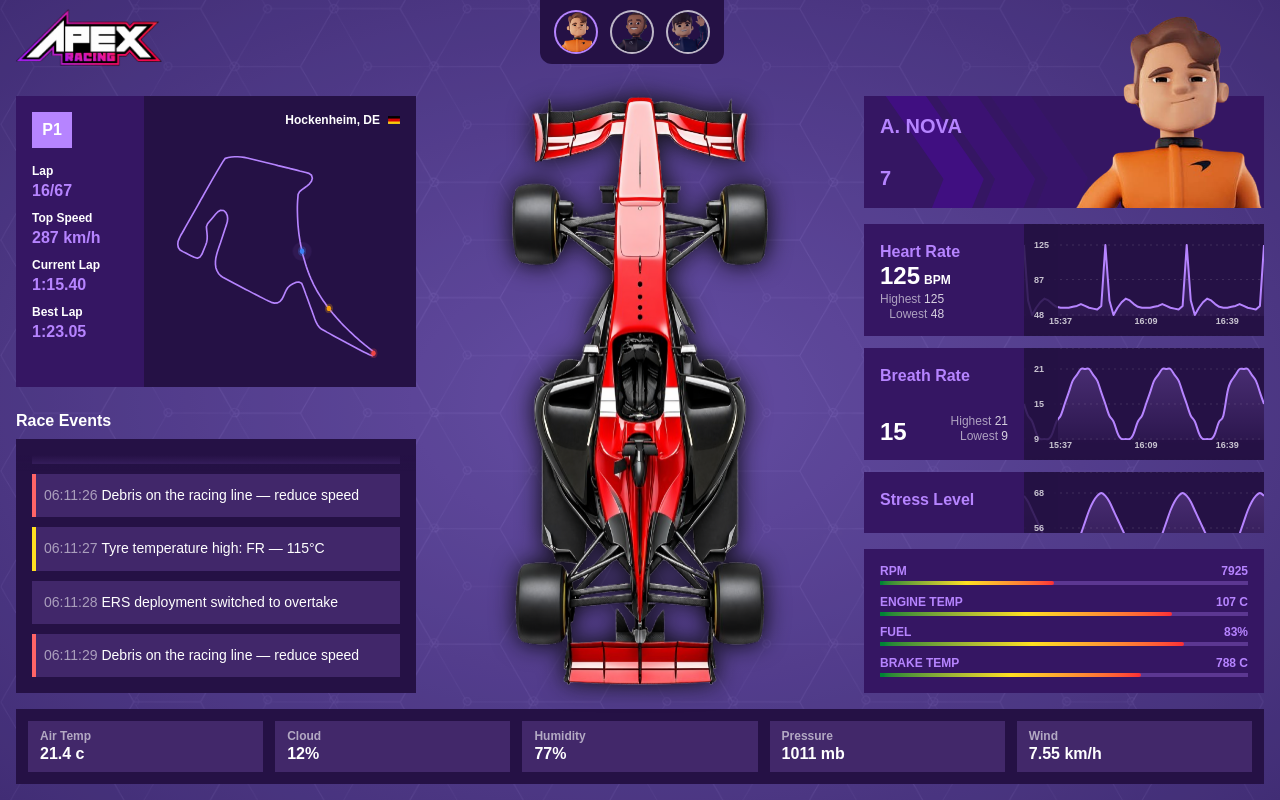
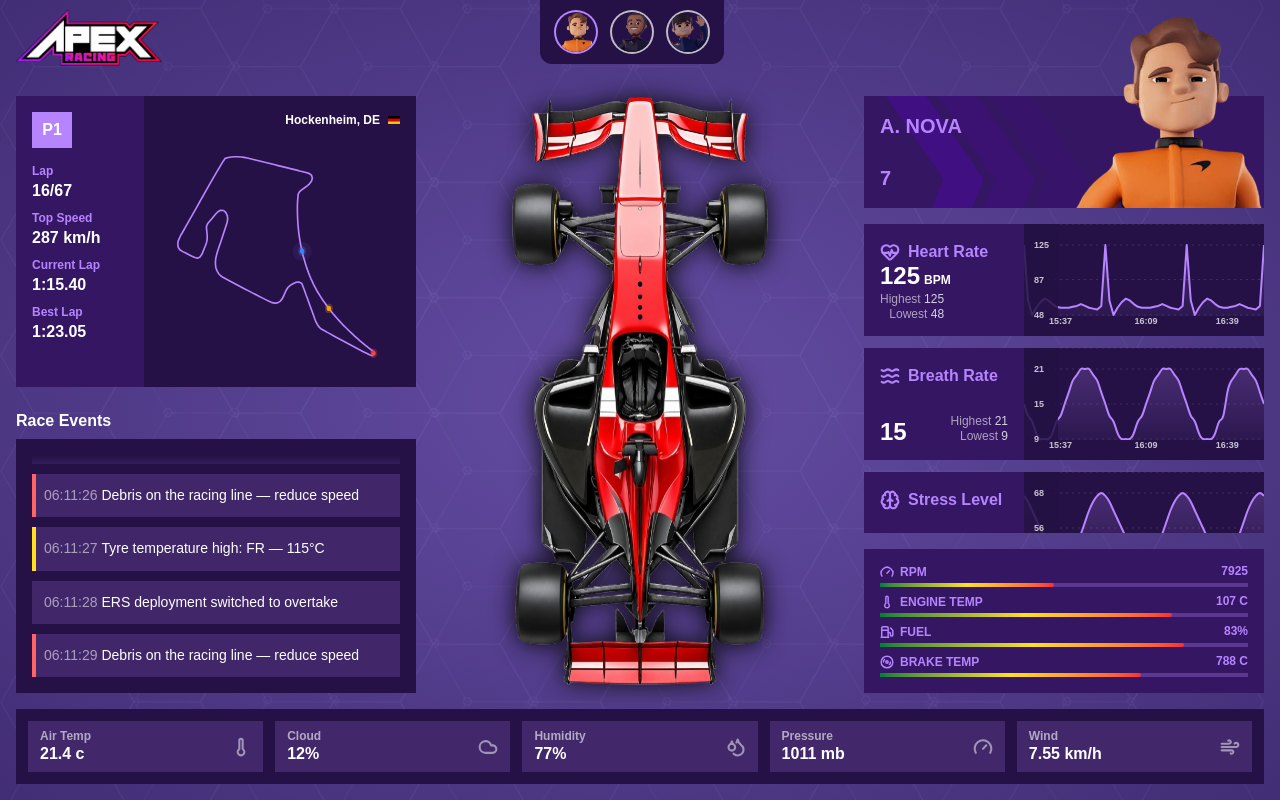
Before and after one commit to zahinafsar/f1-race-control, a React (Vite) app: page / in a window 1280 px wide. Built offline with nearby package versions, Linux system fonts and the light colour scheme.

Commit message:
add icon on cards

```diff
--- a/package.json
+++ b/package.json
@@ -13,6 +13,7 @@
     "@fontsource-variable/geist": "^5.3.0",
     "@tailwindcss/vite": "^4.3.3",
     "date-fns": "^4.4.0",
+    "lucide-react": "^1.45.0",
     "motion": "^13.2.0",
     "react": "^19.2.4",
     "react-dom": "^19.2.4",
--- a/src/component/circuit-panel.tsx
+++ b/src/component/circuit-panel.tsx
@@ -29,8 +29,8 @@ export function CircuitPanel() {
           <div className="space-y-3 font-extrabold">
             {details.map((detail) => (
               <div key={detail.label}>
-                <div className="text-xs leading-tight">{detail.label}</div>
-                <div className="mt-1 text-base leading-none text-accent">
+                <div className="text-xs leading-tight text-accent">{detail.label}</div>
+                <div className="mt-1 text-base leading-none">
                   {detail.value}
                 </div>
               </div>
--- a/src/component/engine-telemetry.tsx
+++ b/src/component/engine-telemetry.tsx
@@ -1,10 +1,11 @@
+import { Disc3, Fuel, Gauge, Thermometer, type LucideIcon } from "lucide-react";
 import { carLimits, useCar, type CarMetricId } from "../context/car-hook";
 
-const metricDetails: Record<CarMetricId, { label: string; unit: string }> = {
-  rpm: { label: "RPM", unit: "" },
-  engine: { label: "ENGINE TEMP", unit: " C" },
-  fuel: { label: "FUEL", unit: "%" },
-  brakes: { label: "BRAKE TEMP", unit: " C" },
+const metricDetails: Record<CarMetricId, { label: string; unit: string; icon: LucideIcon }> = {
+  rpm: { label: "RPM", unit: "", icon: Gauge },
+  engine: { label: "ENGINE TEMP", unit: " C", icon: Thermometer },
+  fuel: { label: "FUEL", unit: "%", icon: Fuel },
+  brakes: { label: "BRAKE TEMP", unit: " C", icon: Disc3 },
 };
 
 export function EngineTelemetry() {
@@ -14,12 +15,16 @@ export function EngineTelemetry() {
     <div className="flex h-36 flex-col justify-between bg-panel p-4">
       {(Object.keys(metricDetails) as CarMetricId[]).map((id) => {
         const details = metricDetails[id];
+        const MetricIcon = details.icon;
         const fill = metrics[id];
 
         return (
           <div key={id}>
             <div className="mb-1 flex justify-between text-xs leading-none font-black text-accent">
-              <span>{details.label}</span>
+              <span className="flex items-center gap-1.5">
+                <MetricIcon className="size-3.5 shrink-0" strokeWidth={2.5} />
+                {details.label}
+              </span>
               <span>
                 {Math.round((fill / 100) * carLimits[id])}
                 {details.unit}
--- a/src/component/race-dashboard.tsx
+++ b/src/component/race-dashboard.tsx
@@ -1,3 +1,4 @@
+import { Brain, HeartPulse, Waves, type LucideIcon } from 'lucide-react'
 import { useState, type ReactNode } from 'react'
 import apexLogo from '../assets/race-control/apex-logo.png'
 import { type DashboardTab } from '../data/race-data'
@@ -13,10 +14,10 @@ import { TelemetryCard } from './telemetry-card'
 import { EngineTelemetry } from './engine-telemetry'
 import { WeatherStrip } from './weather-strip'
 
-const vitalCards: { id: VitalId; label: string; unit?: string; curve: 'linear' | 'natural' | 'monotone' }[] = [
-  { id: 'heartRate', label: 'Heart Rate', unit: 'BPM', curve: 'linear' },
-  { id: 'breathing', label: 'Breath Rate', curve: 'natural' },
-  { id: 'stress', label: 'Stress Level', curve: 'monotone' },
+const vitalCards: { id: VitalId; label: string; unit?: string; icon: LucideIcon; curve: 'linear' | 'natural' | 'monotone' }[] = [
+  { id: 'heartRate', label: 'Heart Rate', unit: 'BPM', icon: HeartPulse, curve: 'linear' },
+  { id: 'breathing', label: 'Breath Rate', icon: Waves, curve: 'natural' },
+  { id: 'stress', label: 'Stress Level', icon: Brain, curve: 'monotone' },
 ]
 
 type DashboardPanelProps = {
--- a/src/component/telemetry-card.tsx
+++ b/src/component/telemetry-card.tsx
@@ -1,3 +1,4 @@
+import type { LucideIcon } from 'lucide-react'
 import { TelemetryChart } from './telemetry-chart'
 
 type TelemetryCardProps = {
@@ -5,17 +6,21 @@ type TelemetryCardProps = {
   label: string
   value: string
   unit?: string
+  icon: LucideIcon
   highest: string
   lowest: string
   series: number[]
   curve: 'linear' | 'natural' | 'monotone'
 }
 
-export function TelemetryCard({ id, label, value, unit, highest, lowest, series, curve }: TelemetryCardProps) {
+export function TelemetryCard({ id, label, value, unit, icon: CardIcon, highest, lowest, series, curve }: TelemetryCardProps) {
   return (
     <div className="flex min-h-28 bg-panel xl:h-auto xl:flex-1 xl:shrink-0">
       <div className="flex min-w-0 flex-1 flex-col justify-between p-4">
-        <h3 className="text-sm font-black text-accent xl:text-base">{label}</h3>
+        <h3 className="flex items-center gap-2 text-sm font-black text-accent xl:text-base">
+          <CardIcon className="size-4 shrink-0 xl:size-5" strokeWidth={2.5} />
+          {label}
+        </h3>
         <div className="flex flex-wrap items-end justify-between gap-1">
           <div className="text-2xl leading-none font-black">
             {value}{unit ? <span className="ml-1 text-xs">{unit}</span> : null}
--- a/src/component/weather-strip.tsx
+++ b/src/component/weather-strip.tsx
@@ -1,16 +1,29 @@
-import { useWeather } from "../context/weather-hook";
+import { Cloud, Droplets, Gauge, Thermometer, Wind, type LucideIcon } from 'lucide-react'
+import { useWeather, type WeatherMetricId } from '../context/weather-hook'
+
+const metricIcons: Record<WeatherMetricId, LucideIcon> = {
+  airTemp: Thermometer,
+  cloud: Cloud,
+  humidity: Droplets,
+  pressure: Gauge,
+  wind: Wind,
+}
 
 export function WeatherStrip() {
-  const weatherMetrics = useWeather();
+  const weatherMetrics = useWeather()
 
   return (
     <div className="mt-4 shrink-0 bg-panel-deep p-3">
       <div className="grid grid-cols-2 gap-3 sm:grid-cols-3 md:grid-cols-5">
-        {weatherMetrics.map((metric) => (
+        {weatherMetrics.map((metric) => {
+          const MetricIcon = metricIcons[metric.id]
+
+          return (
             <div
-            key={metric.label}
-            className="flex min-h-12 min-w-0 flex-col justify-center bg-accent/20 px-3 py-2"
+              key={metric.id}
+              className="flex min-h-12 min-w-0 items-center gap-2.5 bg-accent/20 px-3 py-2"
             >
+              <div className="min-w-0">
                 <div className="text-xs leading-tight font-black text-white/60">
                   {metric.label}
                 </div>
@@ -18,8 +31,11 @@ export function WeatherStrip() {
                   {metric.value}
                 </div>
               </div>
-        ))}
+              <MetricIcon className="ml-auto size-5 shrink-0 text-white/50" strokeWidth={2.5} />
+            </div>
+          )
+        })}
       </div>
     </div>
-  );
+  )
 }
--- a/src/context/weather-hook.tsx
+++ b/src/context/weather-hook.tsx
@@ -1,6 +1,8 @@
 import { createContext, useContext } from 'react'
 
-type WeatherMetric = { label: string; value: string }
+export type WeatherMetricId = 'airTemp' | 'cloud' | 'humidity' | 'pressure' | 'wind'
+
+export type WeatherMetric = { id: WeatherMetricId; label: string; value: string }
 
 export const WeatherContext = createContext<WeatherMetric[] | null>(null)
 
--- a/src/context/weather-provider.tsx
+++ b/src/context/weather-provider.tsx
@@ -1,5 +1,5 @@
 import { useEffect, useMemo, useState, type ReactNode } from 'react'
-import { WeatherContext } from './weather-hook'
+import { WeatherContext, type WeatherMetric } from './weather-hook'
 import { random } from '../lib/utils'
 
 export function WeatherProvider({ children }: { children: ReactNode }) {
@@ -19,12 +19,12 @@ export function WeatherProvider({ children }: { children: ReactNode }) {
     return () => clearInterval(timer)
   }, [])
 
-  const value = useMemo(() => [
-    { label: 'Air Temp', value: `${weather.airTempC.toFixed(1)} c` },
-    { label: 'Cloud', value: `${Math.round(weather.cloudCoverPercent)}%` },
-    { label: 'Humidity', value: `${Math.round(weather.humidityPercent)}%` },
-    { label: 'Pressure', value: `${Math.round(weather.pressureMb)} mb` },
-    { label: 'Wind', value: `${weather.windSpeedKmh.toFixed(2)} km/h` },
+  const value = useMemo((): WeatherMetric[] => [
+    { id: 'airTemp', label: 'Air Temp', value: `${weather.airTempC.toFixed(1)} c` },
+    { id: 'cloud', label: 'Cloud', value: `${Math.round(weather.cloudCoverPercent)}%` },
+    { id: 'humidity', label: 'Humidity', value: `${Math.round(weather.humidityPercent)}%` },
+    { id: 'pressure', label: 'Pressure', value: `${Math.round(weather.pressureMb)} mb` },
+    { id: 'wind', label: 'Wind', value: `${weather.windSpeedKmh.toFixed(2)} km/h` },
   ], [weather])
 
   return <WeatherContext value={value}>{children}</WeatherContext>
```
Also changed, not shown: 1 other file (tests, documents, lock files or other folders). Lines whose indentation alone changed are shown as unchanged.
